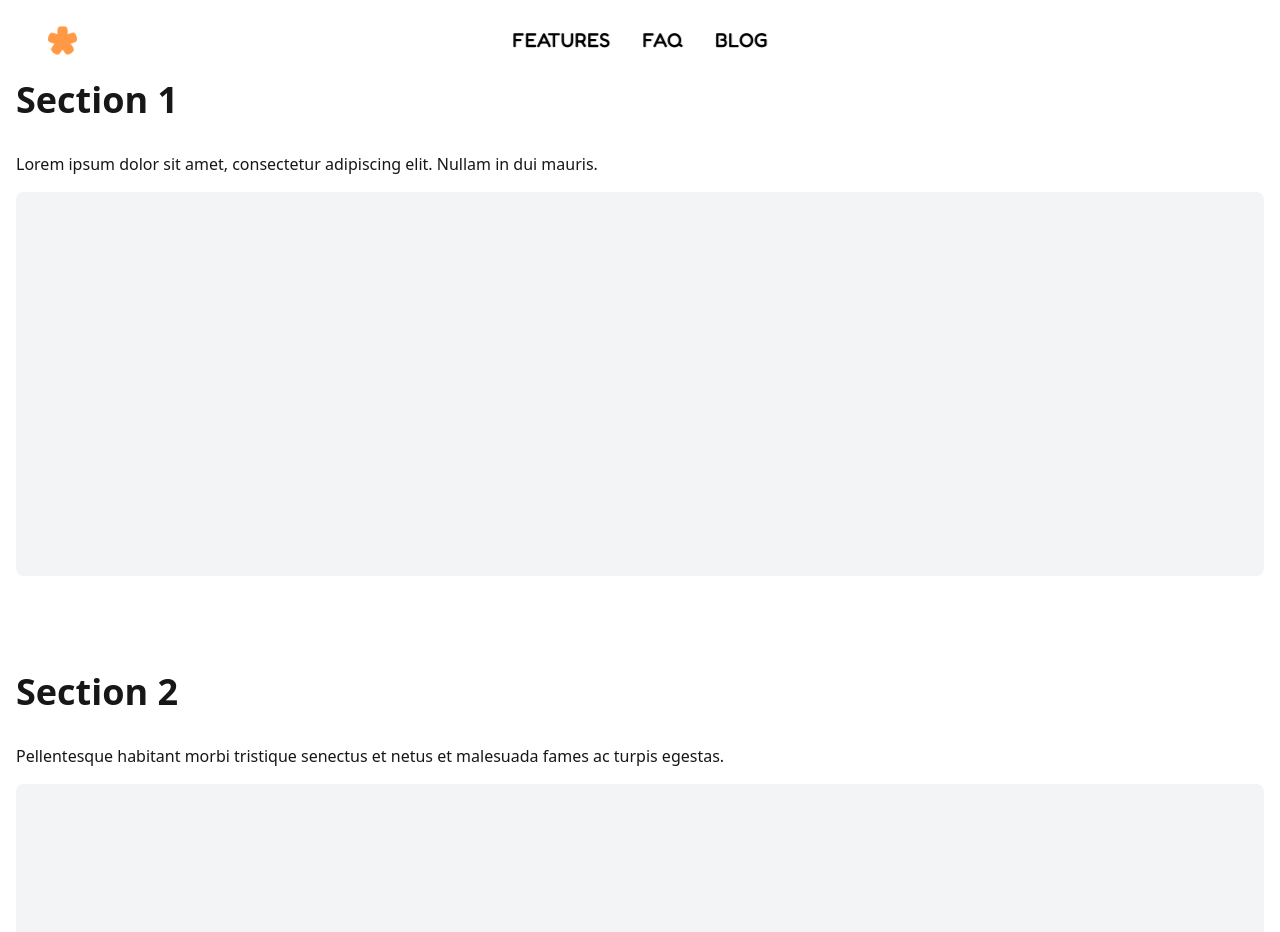
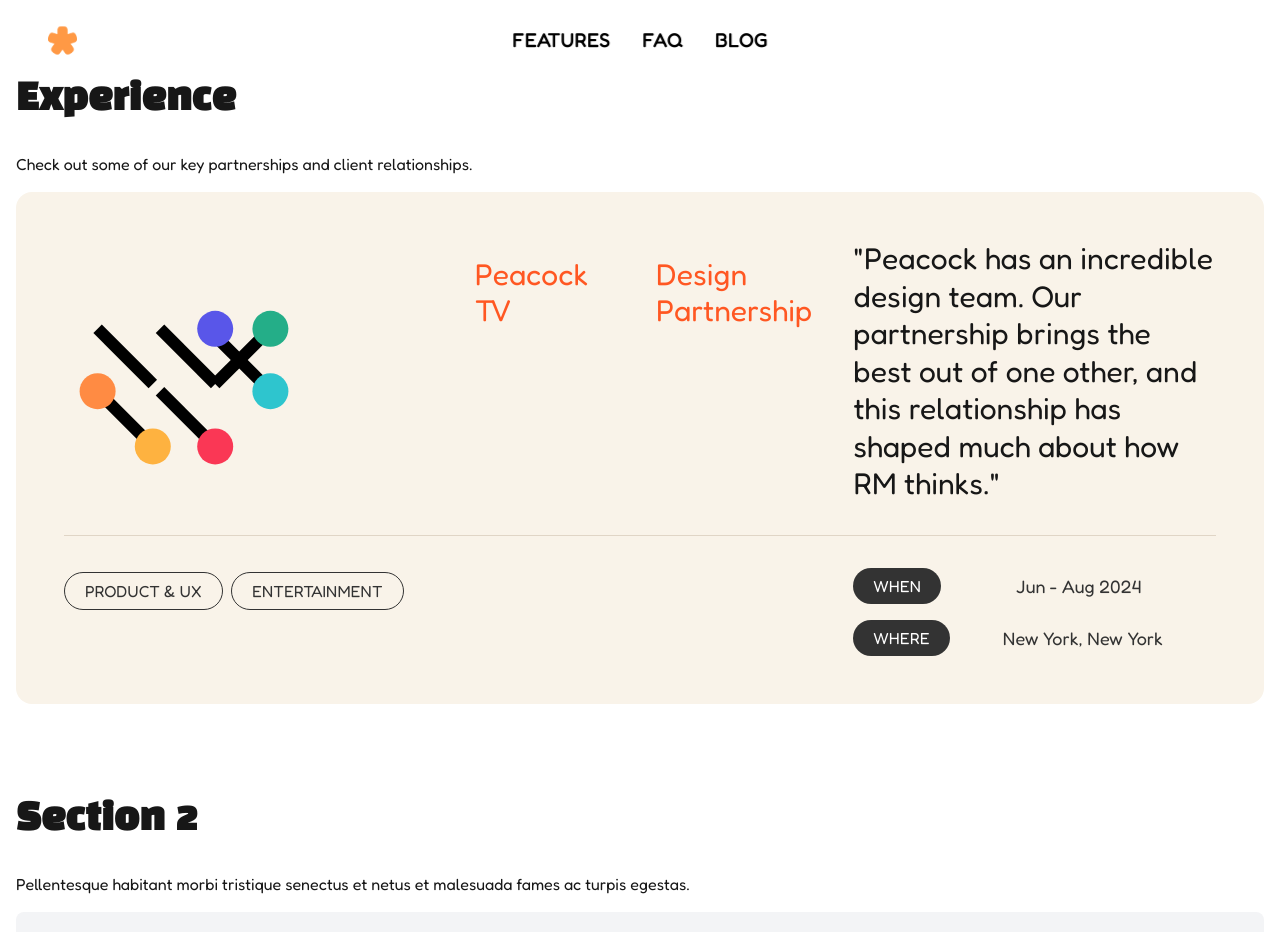
Before and after one commit to JaeMinBird/portfoliov4, a Next.js app: page / in a window 1280 px wide. Shown: the top 932 px of the page. Built offline with nearby package versions, Linux system fonts and the light colour scheme.

Commit message:
Added exp comp and fixed font import

```diff
--- /dev/null
+++ b/src/app/components/experience.tsx
@@ -0,0 +1,158 @@
+"use client";
+
+import { motion } from "framer-motion";
+import { ReactNode } from "react";
+import Image from "next/image";
+
+type Tag = {
+  label: string;
+};
+
+type ExperienceProps = {
+  logo?: ReactNode | string; // Can be a component, image URL, or SVG
+  company: string;
+  role: string;
+  quote: string;
+  when: string;
+  where: string;
+  tags: Tag[];
+};
+
+export default function Experience({
+  logo,
+  company,
+  role,
+  quote,
+  when,
+  where,
+  tags,
+}: ExperienceProps) {
+  return (
+    <motion.div
+      className="rounded-2xl bg-[#f9f3e9] p-6 md:p-12"
+      initial={{ opacity: 0, y: 20 }}
+      whileInView={{ opacity: 1, y: 0 }}
+      viewport={{ once: true }}
+      transition={{ duration: 0.6 }}
+    >
+      {/* Top section - split into thirds with even spacing */}
+      <div className="grid grid-cols-1 md:grid-cols-3 gap-6 md:gap-8">
+        {/* First third - logo (2x bigger) */}
+        <div className="flex-shrink-0 flex justify-center md:justify-start">
+          <div className="w-[200px] md:w-[240px] h-[200px] md:h-[240px] flex items-center justify-center">
+            {typeof logo === "string" ? (
+              <Image src={logo as string} alt={`${company} logo`} width={240} height={240} />
+            ) : (
+              logo
+            )}
+          </div>
+        </div>
+
+        {/* Second third - company and role side by side (on both mobile and desktop) */}
+        <div className="flex flex-row gap-4 justify-center">
+          <div className="text-[#ff5722] text-xl md:text-3xl font-normal p-2 md:p-4 w-1/2 font-fredoka">
+            {company}
+          </div>
+          <div className="text-[#ff5722] text-xl md:text-3xl font-normal p-2 md:p-4 w-1/2 font-fredoka">
+            {role}
+          </div>
+        </div>
+
+        {/* Third third - quote */}
+        <div>
+          <blockquote className="text-xl md:text-3xl font-normal leading-tight font-fredoka">
+            "{quote}"
+          </blockquote>
+        </div>
+      </div>
+
+      {/* Mobile-only WHEN/WHERE section that appears between quote and divider */}
+      <div className="flex flex-col gap-4 mt-6 mb-8 md:hidden">
+        <div className="flex items-center">
+          <span className="bg-[#333] text-white px-4 py-1 rounded-full text-sm font-fredoka">WHEN</span>
+          <div className="flex-grow text-center">
+            <span className="text-sm text-[#333] font-fredoka">{when}</span>
+          </div>
+        </div>
+        <div className="flex items-center">
+          <span className="bg-[#333] text-white px-4 py-1 rounded-full text-sm font-fredoka">WHERE</span>
+          <div className="flex-grow text-center">
+            <span className="text-sm text-[#333] font-fredoka">{where}</span>
+          </div>
+        </div>
+      </div>
+
+      {/* Divider line */}
+      <hr className="my-8 border-[#e0d5c6]" />
+
+      {/* Bottom section - maintain the same three-column grid */}
+      <div className="grid grid-cols-1 md:grid-cols-3 gap-8">
+        {/* First third - tags section aligns with logo column */}
+        <div>
+          <div className="flex flex-wrap gap-2 max-h-24">
+            {tags.map((tag, index) => (
+              <span
+                key={index}
+                className="px-4 py-1 md:px-5 md:py-1.5 rounded-full border border-[#333] text-[#333] text-sm md:text-base font-fredoka inline-flex items-center h-fit my-1"
+              >
+                {tag.label}
+              </span>
+            ))}
+          </div>
+        </div>
+
+        {/* Second third - empty column */}
+        <div></div>
+
+        {/* Third third - attribution section aligns with quote column (desktop only) */}
+        <div className="hidden md:flex flex-col gap-4">
+          <div className="flex items-center">
+            <span className="bg-[#333] text-white px-5 py-1.5 rounded-full text-base font-fredoka">WHEN</span>
+            <div className="flex-grow text-center">
+              <span className="text-base md:text-lg text-[#333] font-fredoka">{when}</span>
+            </div>
+          </div>
+          <div className="flex items-center">
+            <span className="bg-[#333] text-white px-5 py-1.5 rounded-full text-base font-fredoka">WHERE</span>
+            <div className="flex-grow text-center">
+              <span className="text-base md:text-lg text-[#333] font-fredoka">{where}</span>
+            </div>
+          </div>
+        </div>
+      </div>
+    </motion.div>
+  );
+}
+
+// Example usage
+export function PeacockExperience() {
+  return (
+    <Experience
+      logo={
+        <svg width="240" height="240" viewBox="0 0 200 200" fill="none">
+          <path d="M126 80L172 126" stroke="black" strokeWidth="10" />
+          <path d="M126 120L172 74" stroke="black" strokeWidth="10" />
+          <path d="M80 126L126 172" stroke="black" strokeWidth="10" />
+          <path d="M80 74L126 120" stroke="black" strokeWidth="10" />
+          <path d="M28 126L74 172" stroke="black" strokeWidth="10" />
+          <path d="M28 74L74 120" stroke="black" strokeWidth="10" />
+          <circle cx="126" cy="74" r="15" fill="#5956e9" />
+          <circle cx="172" cy="126" r="15" fill="#2ec5ce" />
+          <circle cx="172" cy="74" r="15" fill="#24ae88" />
+          <circle cx="74" cy="172" r="15" fill="#feb240" />
+          <circle cx="126" cy="172" r="15" fill="#fa3755" />
+          <circle cx="28" cy="126" r="15" fill="#ff8b43" />
+        </svg>
+      }
+      company="Peacock TV"
+      role="Design Partnership"
+      quote="Peacock has an incredible design team. Our partnership brings the best out of one other, and this relationship has shaped much about how RM thinks."
+      when="Jun - Aug 2024"
+      where="New York, New York"
+      tags={[
+        { label: "PRODUCT & UX" },
+        { label: "ENTERTAINMENT" },
+      ]}
+    />
+  );
+}
--- a/src/app/layout.tsx
+++ b/src/app/layout.tsx
@@ -4,13 +4,13 @@
 
 const blackHanSans = Black_Han_Sans({
   weight: "400", // Black Han Sans only comes in weight 400
+  subsets: ["latin"],
   variable: "--font-black-han-sans",
-  subsets: ["latin"],
 });
 
 const fredoka = Fredoka({
+  subsets: ["latin"],
   variable: "--font-fredoka",
-  subsets: ["latin"],
 });
 
 export const metadata: Metadata = {
@@ -22,11 +22,10 @@
   children,
 }: Readonly<{
   children: React.ReactNode;
-}>) {  return (
-    <html lang="en">
-      <body
-        className={`${blackHanSans.variable} ${fredoka.variable} antialiased`}
-      >
+}>) {
+  return (
+    <html lang="en" className={`${blackHanSans.variable} ${fredoka.variable}`}>
+      <body className="antialiased font-fredoka">
         {children}
       </body>
     </html>
--- a/src/app/page.tsx
+++ b/src/app/page.tsx
@@ -1,4 +1,5 @@
 import StickyHeader from './components/nav';
+import Experience, { PeacockExperience } from './components/experience';
 
 export default function Home() {
   return (
@@ -7,15 +8,17 @@
       {/* This is a blank slate site with Black Han Sans and Fredoka fonts applied */}
       <div className="container mx-auto py-20 px-4">
         <section className="mb-24">
-          <h1 className="text-4xl font-bold mb-8">Section 1</h1>
-          <p className="mb-4">Lorem ipsum dolor sit amet, consectetur adipiscing elit. Nullam in dui mauris.</p>
-          <div className="h-96 bg-gray-100 rounded-lg"></div>
+          <h1 className="text-4xl font-bold mb-8">Experience</h1>
+          <p className="mb-4">Check out some of our key partnerships and client relationships.</p>
+          <PeacockExperience />
         </section>
+
         <section className="mb-24">
           <h1 className="text-4xl font-bold mb-8">Section 2</h1>
           <p className="mb-4">Pellentesque habitant morbi tristique senectus et netus et malesuada fames ac turpis egestas.</p>
           <div className="h-96 bg-gray-100 rounded-lg"></div>
         </section>
+
         <section className="mb-24">
           <h1 className="text-4xl font-bold mb-8">Section 3</h1>
           <p className="mb-4">Vestibulum tortor quam, feugiat vitae, ultricies eget, tempor sit amet, ante.</p>
```
